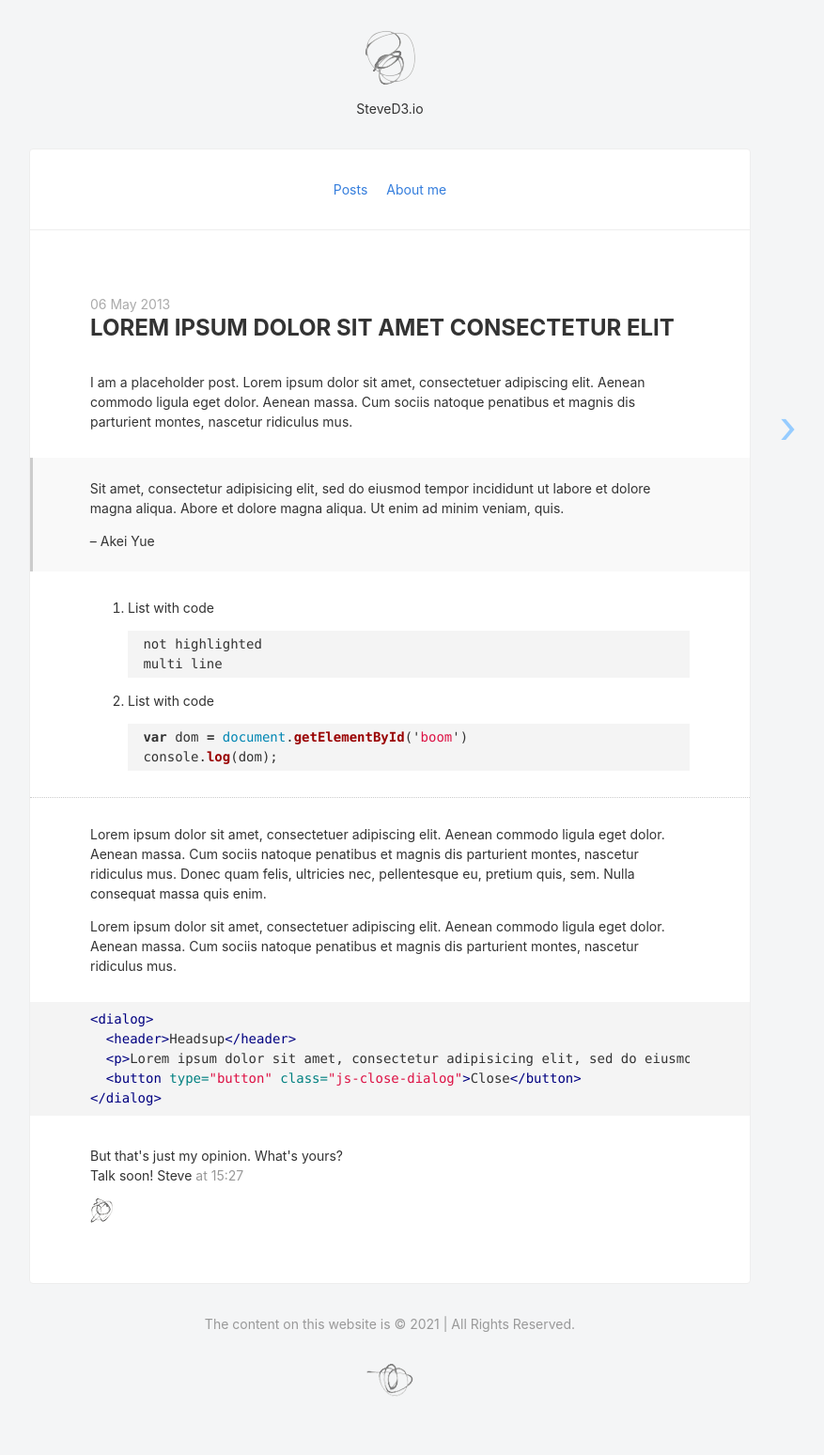
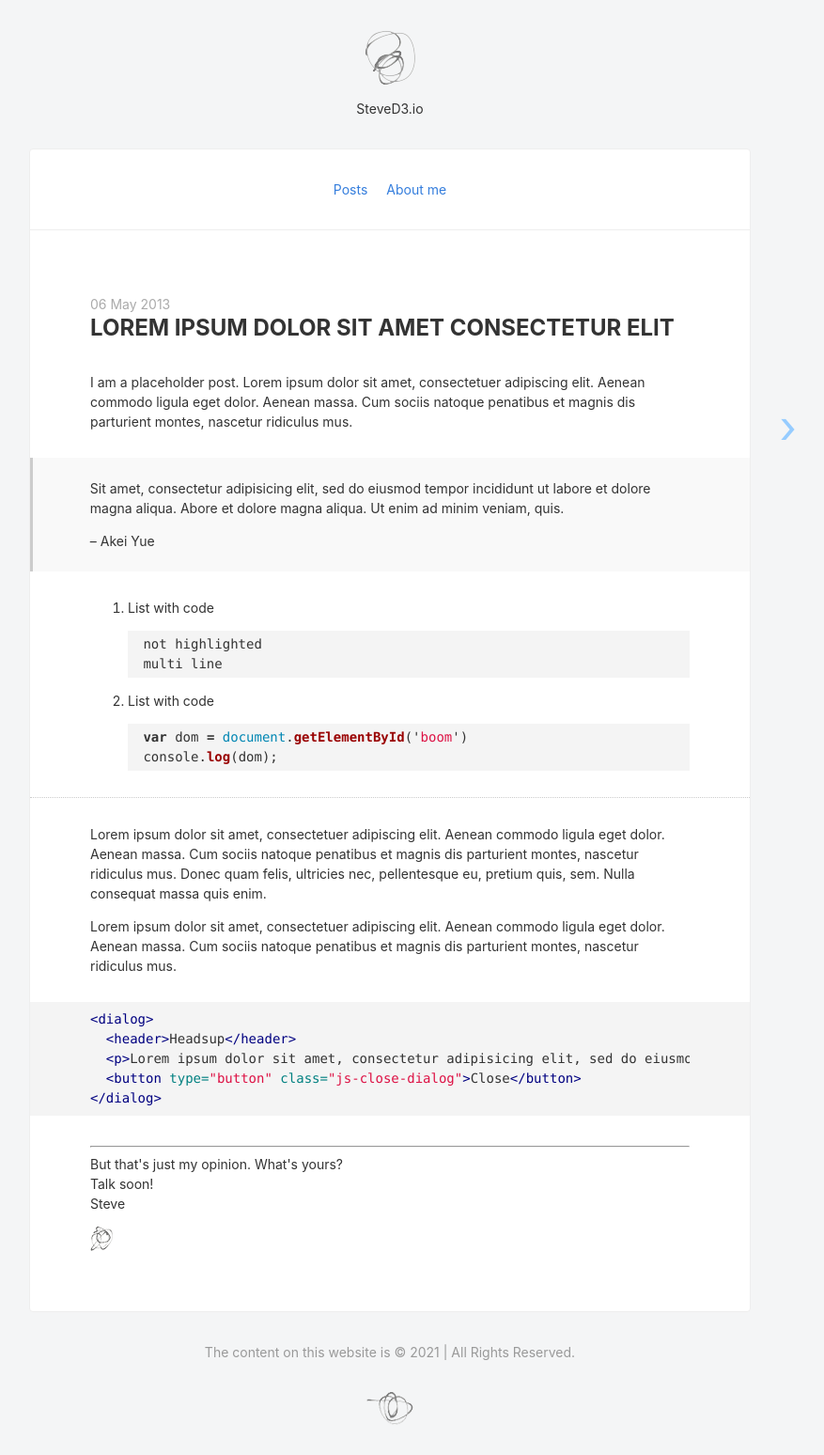
Before and after one commit to SteveD3/steved3.github.io, a Jekyll site: the page built from _posts/2013-05-06-more-post.md, in a window 1280 px wide. Shown: the whole page at 94% size, without its empty margins (225-1102 px from the left). Built offline with Jekyll 4.4.1, drawn with Linux system fonts in a browser that asks for light colours; nearby versions of some CDN libraries; before the commit the page ends 1518 px from its top, so only the background shows below that.

Commit message:
Update signoff.html

```diff
--- a/_includes/signoff.html
+++ b/_includes/signoff.html
@@ -1,7 +1,8 @@
 <p class="mt4">
+  <hr>
   But that's just my opinion. What's yours?<br>
-  Talk soon!
+  Talk soon!<br>
   {{ site.signoff }}
-  <span class="silver">{{ page.date | date: "at %H:%M" }}</span>
+  <!--  <span class="silver">{{ page.date | date: "at %H:%M" }}</span> -->
 </p>
 <img src="{{ site.url }}/images/scribble3.png" alt="scribble" />
```
